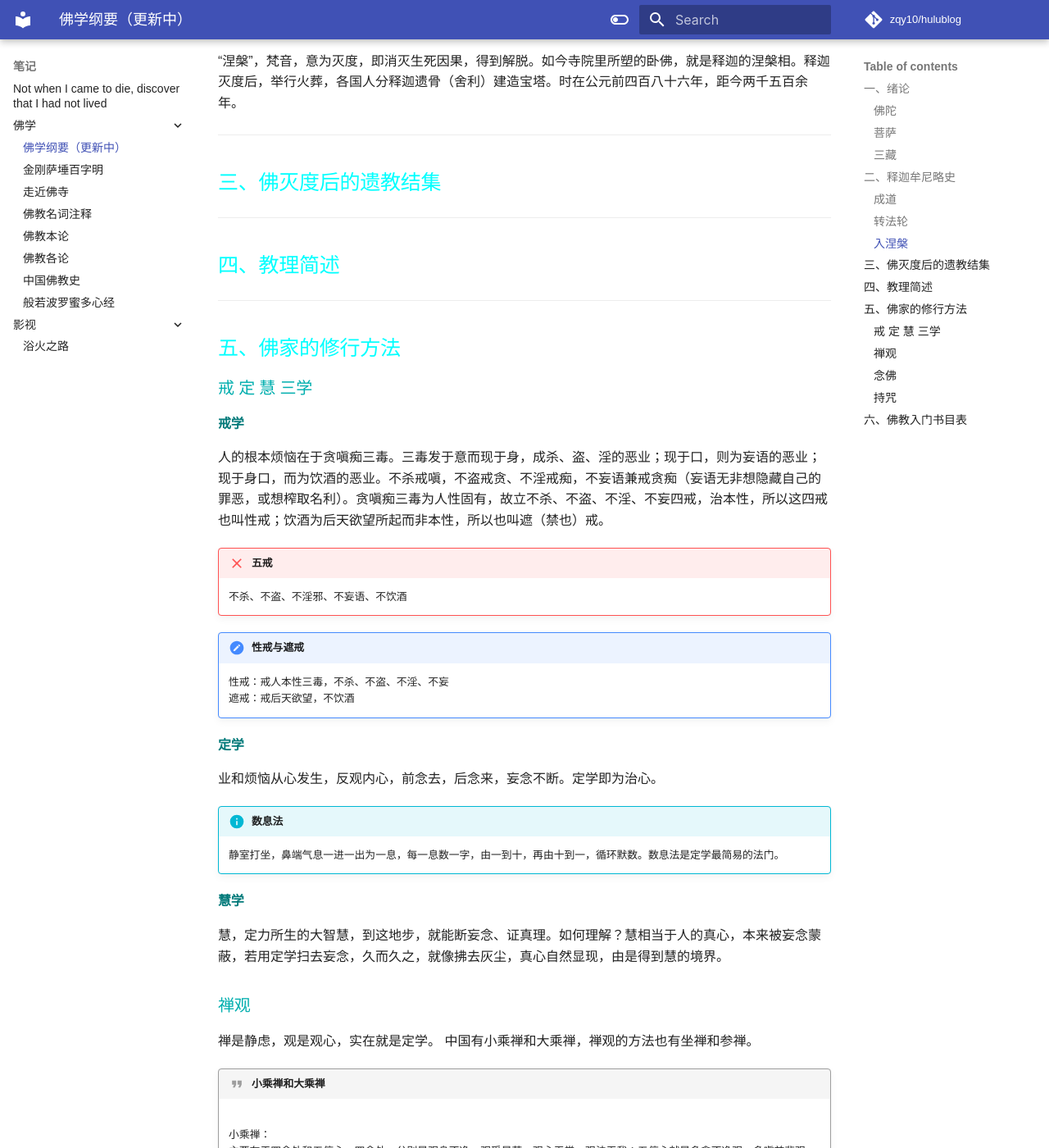
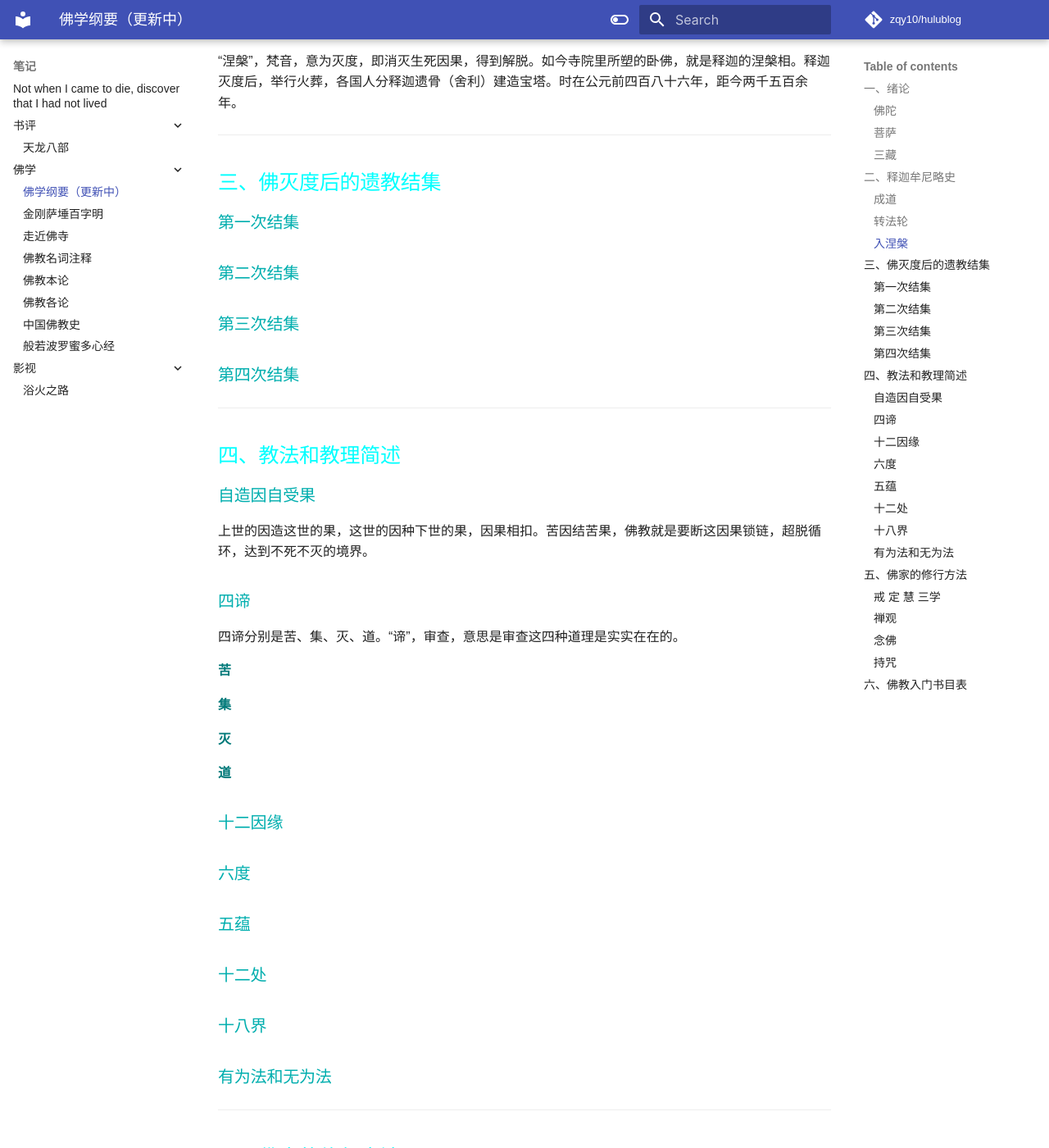
Before and after one commit to zqy10/hulublog, an MkDocs documentation site: the page built from docs/笔记/佛学/2024-09-19.md, in a window 1280 px wide and 1400 px high, scrolled down 1681 px. Shown: the whole window at 82% size. Built offline with MkDocs 1.6.1 and Material for MkDocs 9.7.7, drawn with Linux system fonts in a browser that asks for light colours; emoji names are drawn with the system emoji font; comment, search, counter and statistics services are not loaded; a style sheet for code colours, icons or effects is not loaded; some of the changed text lies outside the part shown.

Commit message:
书籍资料

```diff
--- /dev/null
+++ b/docs/笔记/书评/2024-10-03.md
@@ -0,0 +1,9 @@
+---
+date:
+  created: 2024-10-03
+categories:
+    - 笔记
+tags:
+    - 书评
+---
+# 天龙八部
--- a/docs/笔记/佛学/2024-09-19.md
+++ b/docs/笔记/佛学/2024-09-19.md
@@ -54,9 +54,29 @@ tags:
 ------
 
 ## 三、佛灭度后的遗教结集
+### 第一次结集
+### 第二次结集
+### 第三次结集
+### 第四次结集
 
 ------
-## 四、教理简述
+## 四、教法和教理简述
+
+### 自造因自受果
+上世的因造这世的果，这世的因种下世的果，因果相扣。苦因结苦果，佛教就是要断这因果锁链，超脱循环，达到不死不灭的境界。
+### 四谛
+四谛分别是苦、集、灭、道。“谛”，审查，意思是审查这四种道理是实实在在的。
+#### 苦
+
+#### 集
+#### 灭
+#### 道
+### 十二因缘
+### 六度
+### 五蕴
+### 十二处
+### 十八界
+### 有为法和无为法
 
 ------
 
```
Also changed, not shown: docs/技术/index.md (added, +25 -0 lines), docs/技术/汇编/2024-10-05.md (added, +9 -0 lines), docs/笔记/index.md (+6 -0 lines), docs/技术/杂/2024-09-21.md (renamed from docs/技术/2024-09-21.md), docs/技术/杂/2024-09-27.md (renamed from docs/技术/2024-09-27.md), 5 other files.
